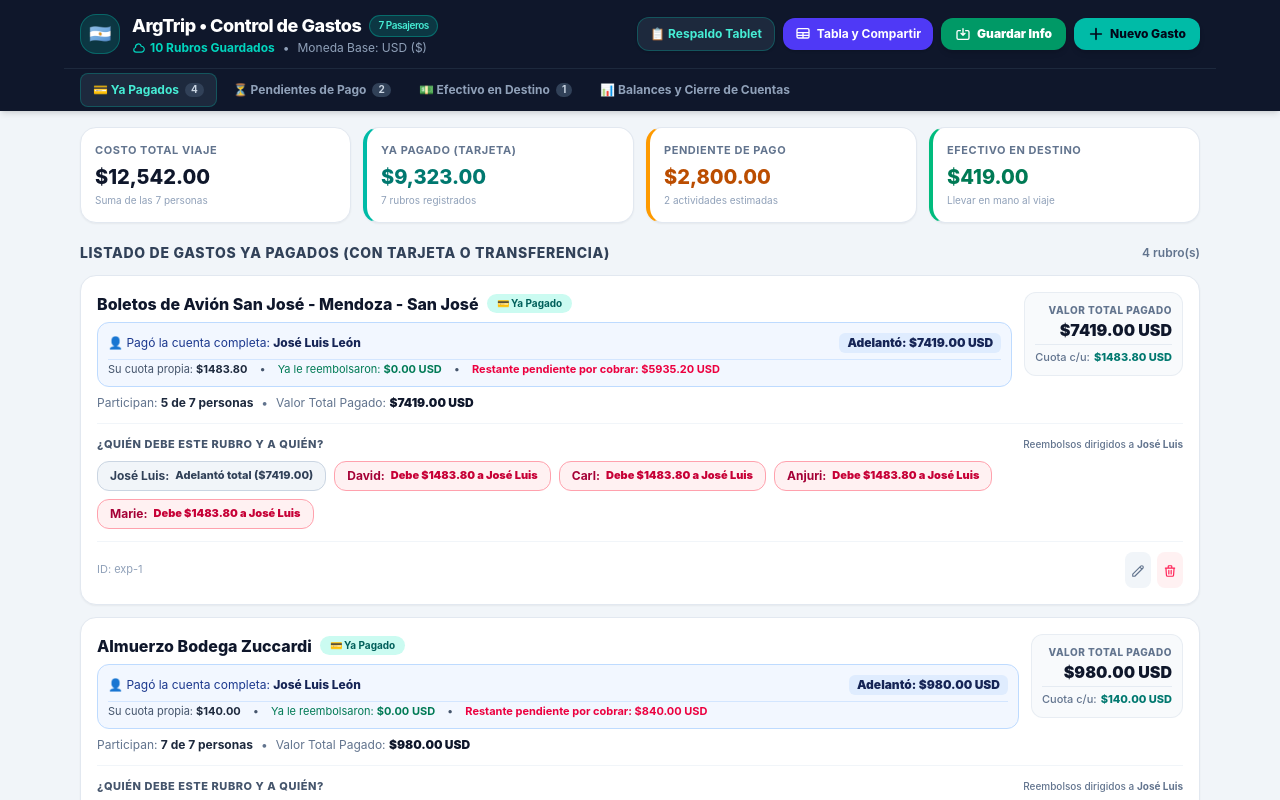
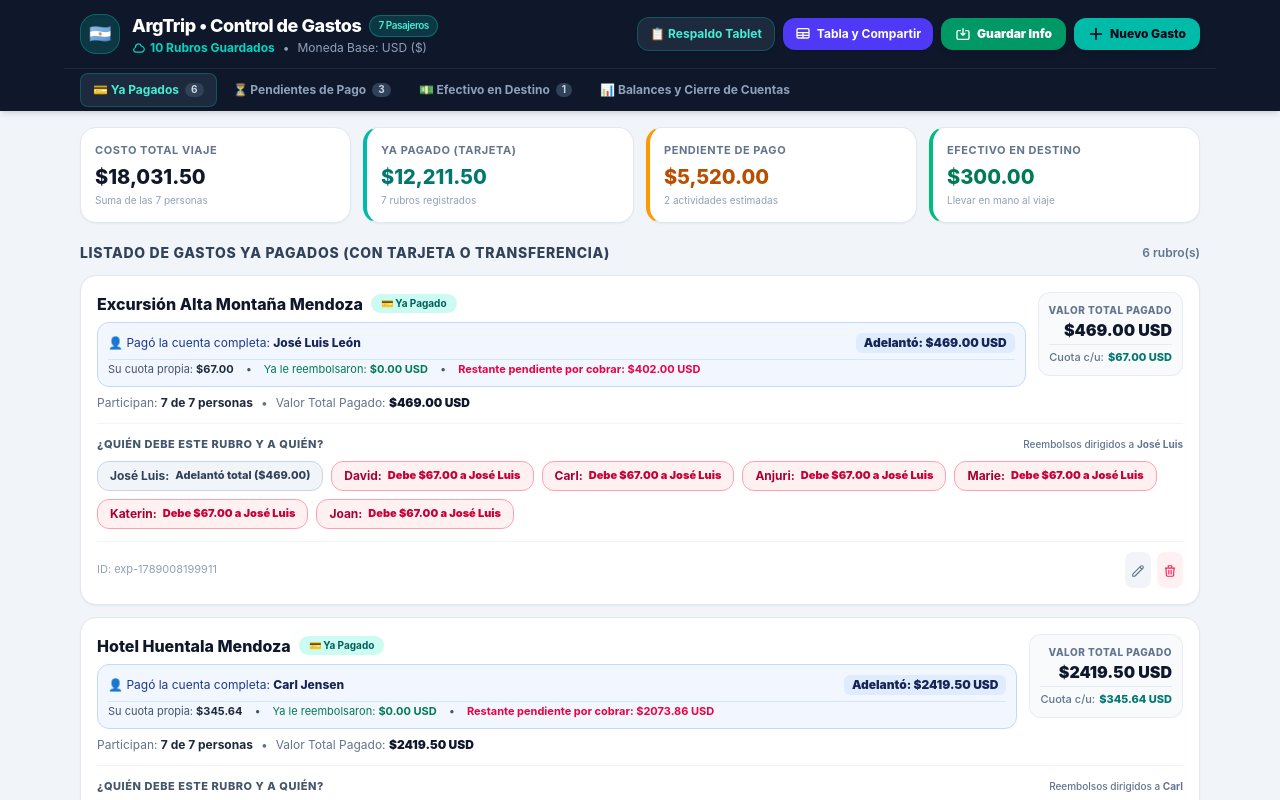
Before and after one commit to luisleonmd/gestor-gastos-argentina, a React (Vite) app: page / in a window 1280 px wide. Shown: the top 800 px of the page. Built offline with nearby package versions, Linux system fonts and the light colour scheme.

Commit message:
Update INITIAL_EXPENSES with user backup data (10 items)

```diff
--- a/src/App.jsx
+++ b/src/App.jsx
@@ -77,115 +77,226 @@ const PARTICIPANTS = [
 
 const INITIAL_EXPENSES = [
   {
-    id: 'exp-1',
-    title: 'Boletos de Avión San José - Mendoza - San José',
-    amount: 7419.00,
-    paidBy: 'joseluis',
-    participants: ['joseluis', 'david', 'carl', 'anjuri', 'marie'],
-    expenseType: 'paid',
-    paymentMethod: 'credit_card',
-    paidStatus: {
-      joseluis: true,
-      david: false,
-      carl: false,
-      anjuri: false,
-      marie: false
-    },
-    date: '2026-09-01'
+    "participants": [
+      "joseluis",
+      "david",
+      "carl",
+      "anjuri",
+      "marie",
+      "katerin",
+      "joan"
+    ],
+    "date": "2026-09-10",
+    "id": "exp-1789071151263",
+    "paidStatus": {},
+    "paymentMethod": "credit_card",
+    "amount": 2700,
+    "expenseType": "pending",
+    "title": "Hospedaje Buenos Aires",
+    "paidBy": "joseluis"
   },
   {
-    id: 'exp-2',
-    title: 'Almuerzo Bodega Zuccardi',
-    amount: 980.00,
-    paidBy: 'joseluis',
-    participants: ['joseluis', 'david', 'carl', 'anjuri', 'marie', 'katerin', 'joan'],
-    expenseType: 'paid',
-    paymentMethod: 'credit_card',
-    paidStatus: {
-      joseluis: true,
-      david: false,
-      carl: false,
-      anjuri: false,
-      marie: false,
-      katerin: false,
-      joan: false
-    },
-    date: '2026-09-02'
+    "title": "Buque a Colonia",
+    "date": "2026-09-10",
+    "expenseType": "pending",
+    "paymentMethod": "credit_card",
+    "participants": [
+      "joseluis",
+      "david",
+      "carl",
+      "anjuri",
+      "marie",
+      "katerin",
+      "joan"
+    ],
+    "paidBy": "joseluis",
+    "paidStatus": {},
+    "id": "exp-1789008286910",
+    "amount": 720
   },
   {
-    id: 'exp-3',
-    title: 'Visita Bodega Salentein',
-    amount: 700.00,
-    paidBy: 'joseluis',
-    participants: ['joseluis', 'david', 'carl', 'anjuri', 'marie', 'katerin', 'joan'],
-    expenseType: 'paid',
-    paymentMethod: 'credit_card',
-    paidStatus: {
-      joseluis: true,
-      david: false,
-      carl: false,
-      anjuri: false,
-      marie: false,
-      katerin: false,
-      joan: false
-    },
-    date: '2026-09-03'
+    "paidBy": "joseluis",
+    "participants": [
+      "joseluis",
+      "david",
+      "carl",
+      "anjuri",
+      "marie",
+      "katerin",
+      "joan"
+    ],
+    "title": "Vuelos Mendoza EZE",
+    "amount": 2100,
+    "expenseType": "pending",
+    "paidStatus": {},
+    "id": "exp-1789008270211",
+    "date": "2026-09-10",
+    "paymentMethod": "credit_card"
   },
   {
-    id: 'exp-4',
-    title: 'Almuerzo El Enemigo (Casa Vigil)',
-    amount: 224.00,
-    paidBy: 'joseluis',
-    participants: ['joseluis', 'david', 'carl', 'anjuri', 'marie', 'katerin', 'joan'],
-    expenseType: 'paid',
-    paymentMethod: 'credit_card',
-    paidStatus: {
-      joseluis: true,
-      david: false,
-      carl: false,
-      anjuri: false,
-      marie: false,
-      katerin: false,
-      joan: false
-    },
-    date: '2026-09-04'
+    "title": "Transporte Viñedos",
+    "date": "2026-09-10",
+    "paymentMethod": "cash_usd",
+    "id": "exp-1789008230976",
+    "paidStatus": {},
+    "paidBy": "joseluis",
+    "participants": [
+      "joseluis",
+      "david",
+      "carl",
+      "anjuri",
+      "marie",
+      "katerin",
+      "joan"
+    ],
+    "expenseType": "cash",
+    "amount": 300
   },
   {
-    id: 'exp-8',
-    title: 'Gasto Pendiente 1',
-    amount: 1400.00,
-    paidBy: 'joseluis',
-    participants: ['joseluis', 'david', 'carl', 'anjuri', 'marie', 'katerin', 'joan'],
-    expenseType: 'pending',
-    paymentMethod: 'credit_card',
-    paidStatus: {},
-    date: '2026-09-08'
+    "participants": [
+      "joseluis",
+      "david",
+      "carl",
+      "anjuri",
+      "marie",
+      "katerin",
+      "joan"
+    ],
+    "title": "Excursión Alta Montaña Mendoza",
+    "paidStatus": {},
+    "id": "exp-1789008199911",
+    "date": "2026-09-10",
+    "paymentMethod": "credit_card",
+    "paidBy": "joseluis",
+    "expenseType": "paid",
+    "amount": 469
   },
   {
-    id: 'exp-9',
-    title: 'Gasto Pendiente 2',
-    amount: 1400.00,
-    paidBy: 'joseluis',
-    participants: ['joseluis', 'david', 'carl', 'anjuri', 'marie', 'katerin', 'joan'],
-    expenseType: 'pending',
-    paymentMethod: 'credit_card',
-    paidStatus: {},
-    date: '2026-09-09'
+    "paidStatus": {},
+    "participants": [
+      "joseluis",
+      "david",
+      "carl",
+      "anjuri",
+      "marie",
+      "katerin",
+      "joan"
+    ],
+    "title": "Hotel Huentala Mendoza",
+    "id": "exp-1789008145898",
+    "date": "2026-09-10",
+    "paidBy": "carl",
+    "paymentMethod": "credit_card",
+    "expenseType": "paid",
+    "amount": 2419.5
   },
   {
-    id: 'exp-10',
-    title: 'Transporte / Efectivo Destino',
-    amount: 419.00,
-    paidBy: 'joseluis',
-    participants: ['joseluis', 'david', 'carl', 'anjuri', 'marie', 'katerin', 'joan'],
-    expenseType: 'cash',
-    paymentMethod: 'cash_usd',
-    paidStatus: {},
-    date: '2026-09-10'
+    "participants": [
+      "joseluis",
+      "david",
+      "carl",
+      "anjuri",
+      "marie"
+    ],
+    "paidStatus": {
+      "david": false,
+      "joseluis": true,
+      "anjuri": false,
+      "carl": false,
+      "marie": false
+    },
+    "date": "2026-09-01",
+    "id": "exp-1",
+    "expenseType": "paid",
+    "amount": 7419,
+    "paymentMethod": "credit_card",
+    "title": "Boletos de Avión San José - Mendoza - San José",
+    "paidBy": "joseluis"
+  },
+  {
+    "id": "exp-2",
+    "date": "2026-09-02",
+    "expenseType": "paid",
+    "paidStatus": {
+      "joan": false,
+      "katerin": false,
+      "david": false,
+      "joseluis": true,
+      "anjuri": false,
+      "carl": false,
+      "marie": false
+    },
+    "paymentMethod": "credit_card",
+    "amount": 980,
+    "title": "Almuerzo Bodega Zuccardi",
+    "paidBy": "joseluis",
+    "participants": [
+      "joseluis",
+      "david",
+      "carl",
+      "anjuri",
+      "marie",
+      "katerin",
+      "joan"
+    ]
+  },
+  {
+    "paidStatus": {
+      "katerin": false,
+      "joan": false,
+      "anjuri": false,
+      "marie": false,
+      "carl": false,
+      "david": false,
+      "joseluis": true
+    },
+    "paymentMethod": "credit_card",
+    "id": "exp-3",
+    "date": "2026-09-03",
+    "expenseType": "paid",
+    "amount": 700,
+    "title": "Visita Bodega Salentein",
+    "paidBy": "joseluis",
+    "participants": [
+      "joseluis",
+      "david",
+      "carl",
+      "anjuri",
+      "marie",
+      "katerin",
+      "joan"
+    ]
+  },
+  {
+    "date": "2026-09-04",
+    "paidStatus": {
+      "anjuri": false,
+      "david": false,
+      "joan": false,
+      "joseluis": true,
+      "katerin": false,
+      "carl": false,
+      "marie": false
+    },
+    "participants": [
+      "joseluis",
+      "david",
+      "carl",
+      "anjuri",
+      "marie",
+      "katerin",
+      "joan"
+    ],
+    "amount": 224,
+    "title": "Almuerzo El Enemigo (Casa Vigil)",
+    "paymentMethod": "credit_card",
+    "id": "exp-4",
+    "paidBy": "joseluis",
+    "expenseType": "paid"
   }
 ];
 
-const PRIMARY_STORAGE_KEY = 'argtrip_active_state_v3';
+const PRIMARY_STORAGE_KEY = 'argtrip_active_state_v4';
 
 const loadLatestStoredExpenses = () => {
   try {
```
